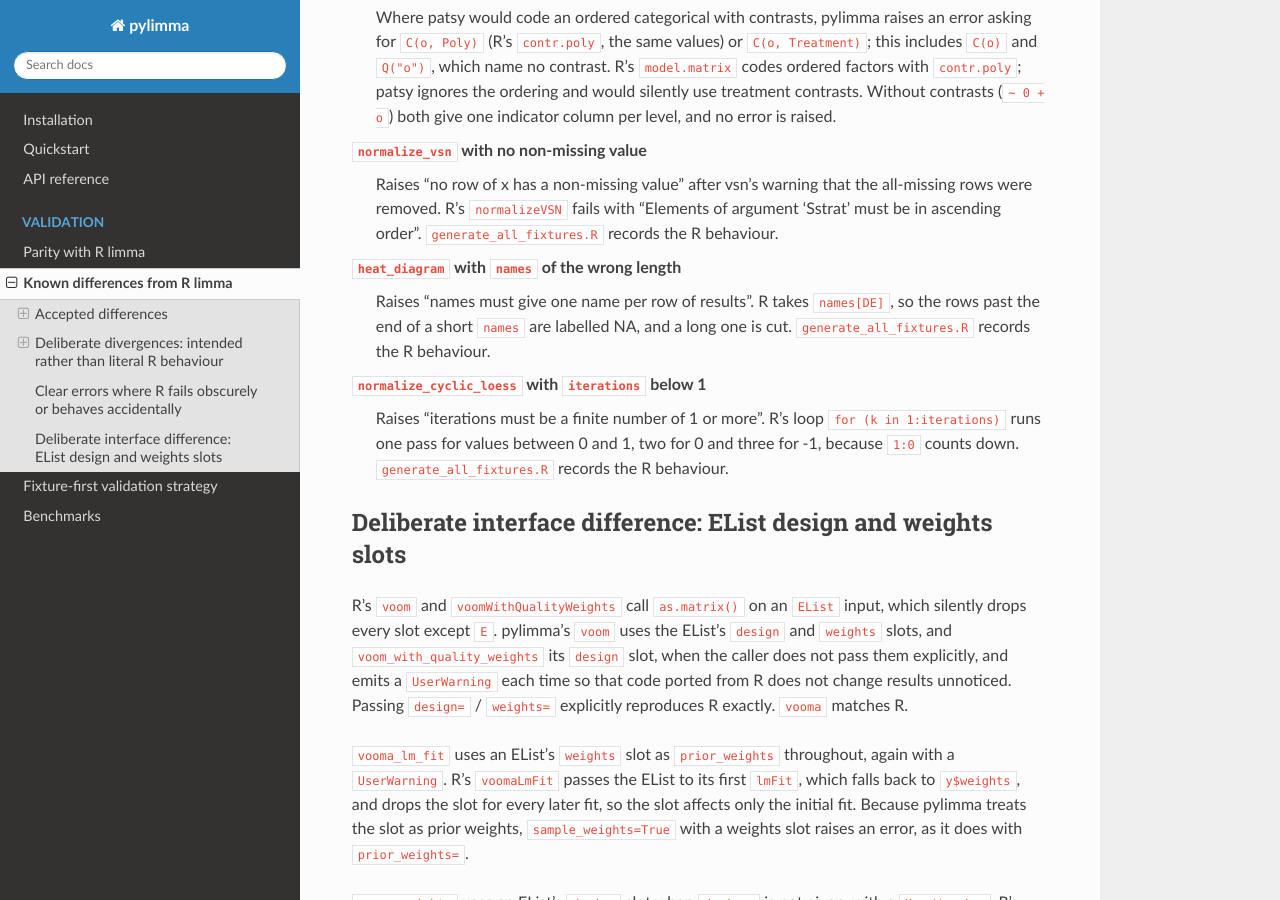
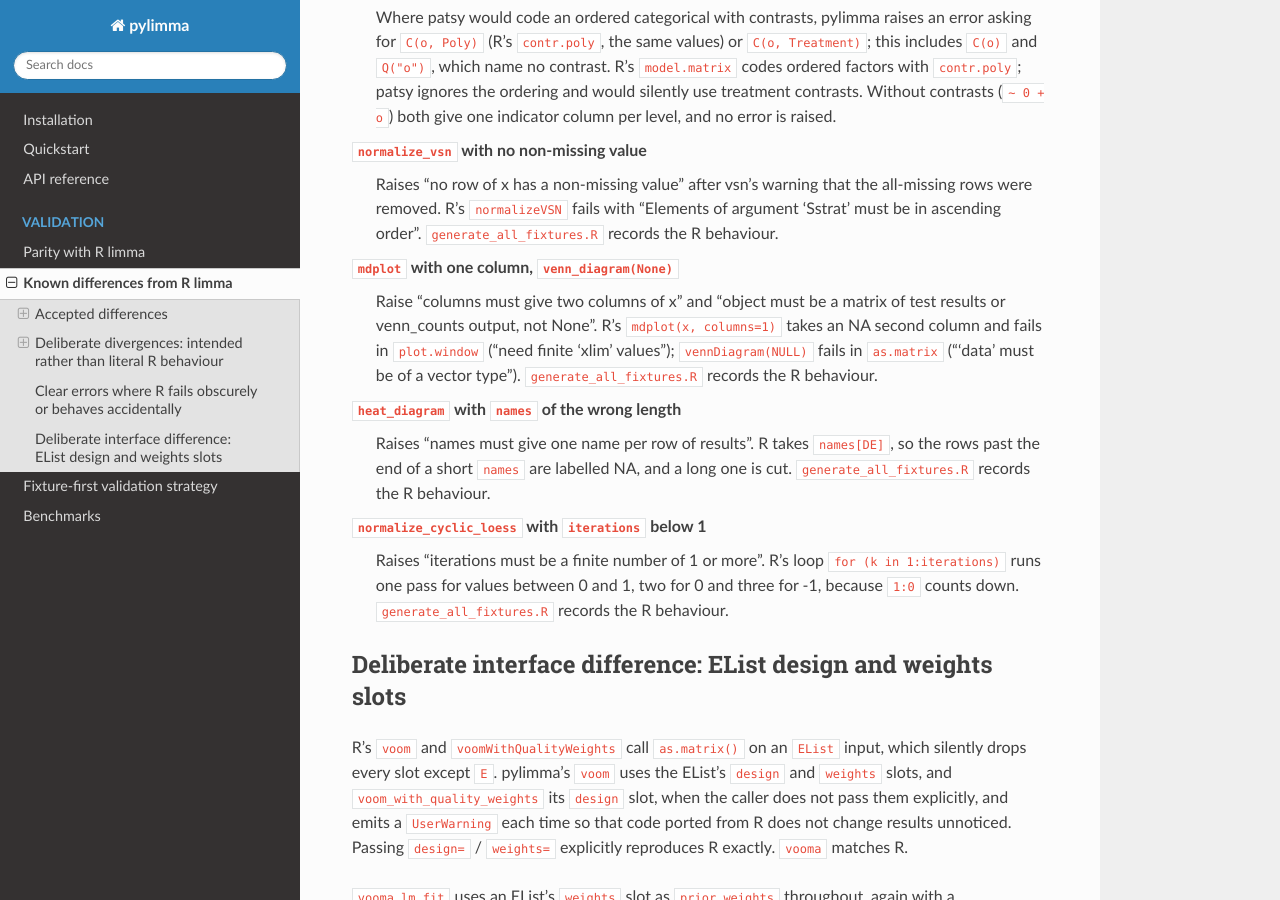
Before and after one commit to john-mulvey/pylimma, a Sphinx documentation site: the page built from docs/validation/known_differences.rst, in a window 1280 px wide and 900 px high, scrolled down 7355 px. Built offline with Sphinx 7.4.7 and the Read the Docs theme 3.1.0, drawn with Linux system fonts in a browser that asks for light colours; pages that are not in the unit, such as notebooks, are missing from menus.

Commit message:
plotting: clear errors for a non-fit, one mdplot column and no Venn input
volcano_plot on a dict without coefficients raised KeyError; R's
volcanoplot stops with "fit must be an MArrayLM". mdplot with one
column and venn_diagram(None) raised raw IndexErrors; R fails obscurely
too (plot.window's "need finite 'xlim' values", as.matrix's "'data' must
be of a vector type"), so pylimma raises clear errors, recorded in
known_differences with R's behaviour in the fixture script.

Audit finding: X3-24 (volcano_plot, mdplot and venn_diagram parts)

```diff
--- a/docs/validation/known_differences.rst
+++ b/docs/validation/known_differences.rst
@@ -396,6 +396,14 @@ Formula strings with an ordered categorical (``model_matrix``, ``lm_fit``, the `
     "Elements of argument 'Sstrat' must be in ascending order".
     ``generate_all_fixtures.R`` records the R behaviour.
 
+``mdplot`` with one column, ``venn_diagram(None)``
+    Raise "columns must give two columns of x" and "object must be a
+    matrix of test results or venn_counts output, not None". R's
+    ``mdplot(x, columns=1)`` takes an NA second column and fails in
+    ``plot.window`` ("need finite 'xlim' values"); ``vennDiagram(NULL)``
+    fails in ``as.matrix`` ("'data' must be of a vector type").
+    ``generate_all_fixtures.R`` records the R behaviour.
+
 ``heat_diagram`` with ``names`` of the wrong length
     Raises "names must give one name per row of results". R takes
     ``names[DE]``, so the rows past the end of a short ``names`` are
```
Also changed, not shown: CHANGELOG.md (+4 -0 lines), 3 other files.
